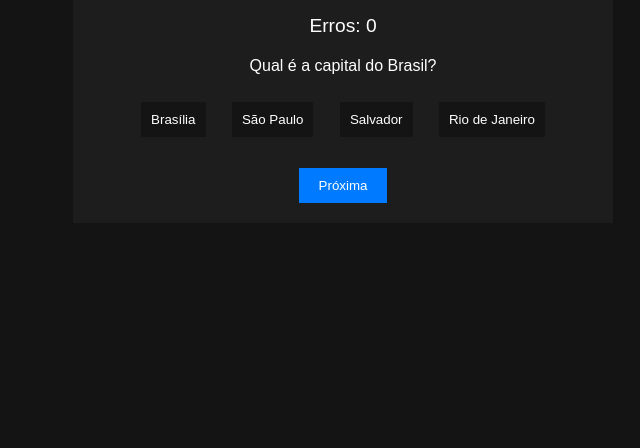
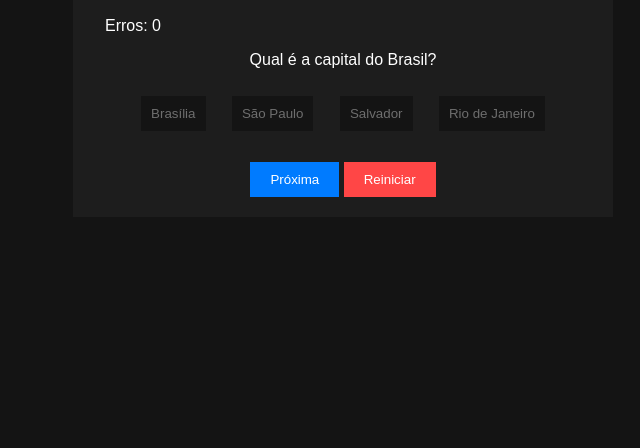
Before and after one commit to guihenriquelb/quiz, a plain HTML site: page index.html in a window 1280 px wide. Shown: the part 352-800 px from the top of the page, without its empty margins (297-937 px from the left). Drawn offline with Linux system fonts and the light colour scheme.

Commit message:
update layout v1

```diff
--- a/css/styles.css
+++ b/css/styles.css
@@ -21,14 +21,17 @@ body {
 .choice {
     margin: 10px;
     background-color: rgb(20, 20, 20);
-    color: white;
+    color: rgb(110, 110, 110);
     border: 1px solid rgb(29, 29, 29);
     padding: 10px;
     cursor: pointer;
 }
 
 .choice:hover {
-    background-color: rgb(22, 22, 22);
+    background-color: rgb(24, 24, 24);
+    border-color: white;
+    transition: 0.6s;
+    color: white;
 }
 
 #next {
@@ -37,10 +40,33 @@ body {
     border: none;
     background-color: #007bff;
     color: white;
+
+}
+
+#next:hover{
     cursor: pointer;
+    background-color: #025ec2;
+    transition: 0.3s;
+}
+
+#restart {
+    margin-top: 20px;
+    padding: 10px 20px;
+    border: none;
+    background-color: #ff4646;
+    color: white;
+}
+
+#restart:hover{
+    cursor: pointer;
+    background-color: #af0000;
+    transition: 0.3s;
 }
 
 #score, #wrong {
-    font-size: 1.2rem;
+    display: flex;
+    flex-direction: row;
+    margin-left: 12px;
+    font-size: 1rem;
     margin-top: 20px;
 }
--- a/index.html
+++ b/index.html
@@ -26,6 +26,7 @@
             <button id="choice4" class="choice"></button>
         </div>
         <button id="next">Próxima</button>
+        <button id="restart">Reiniciar</button>
     </div>
 </body>
 </html>
```
